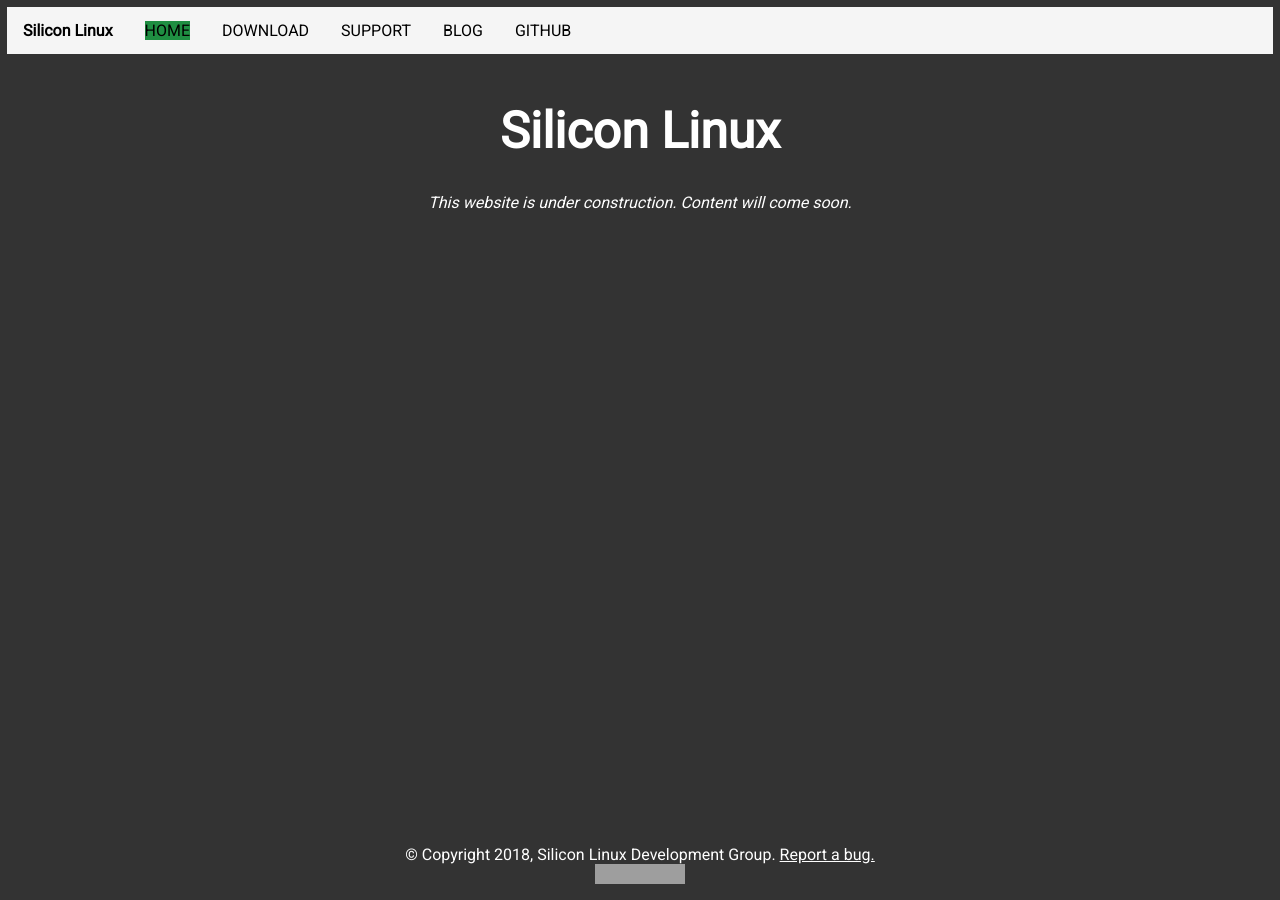
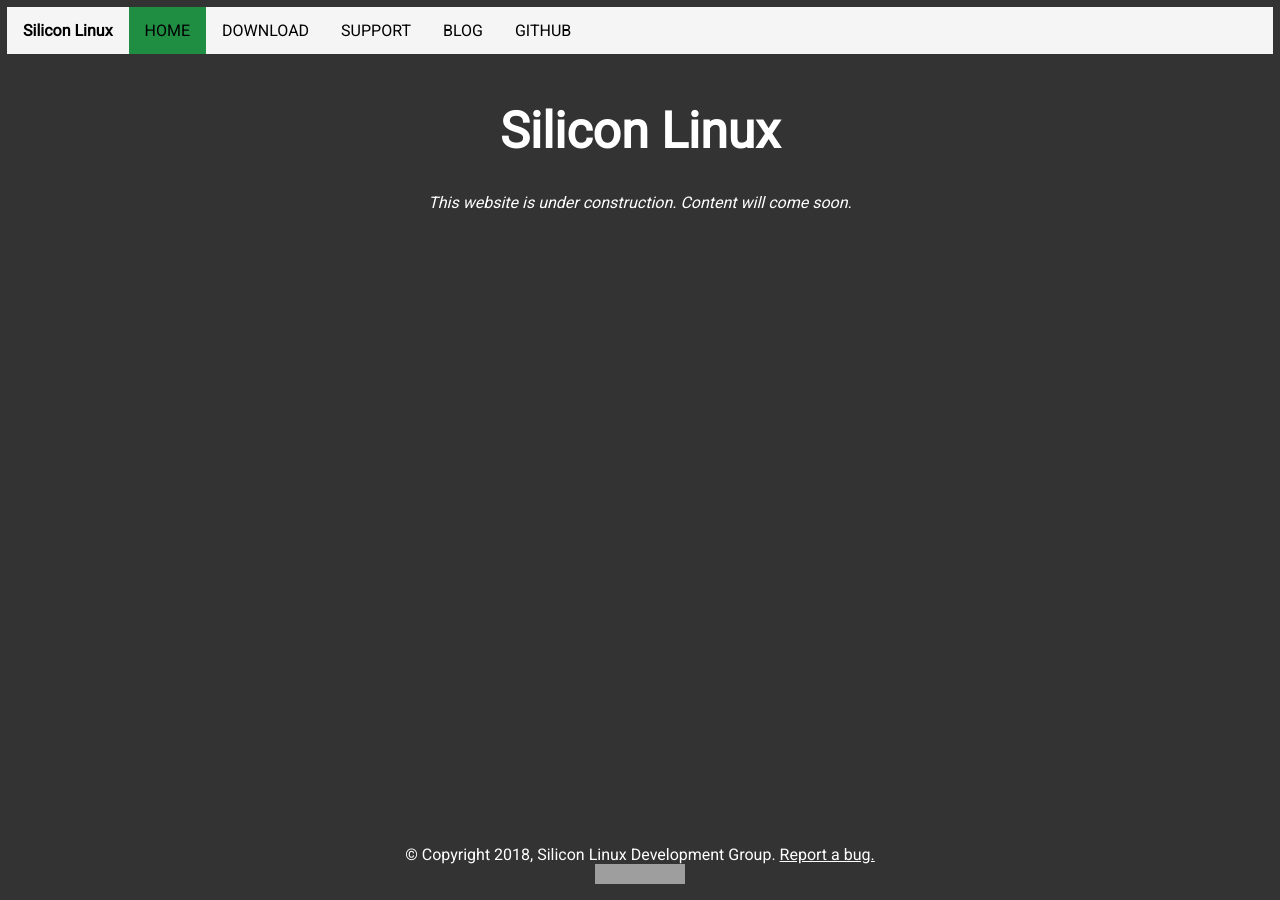
Before and after one commit to silicon-linux/silicon-linux.github.io, a Jekyll site: the page built from index.html, in a window 1280 px wide. Built offline with Jekyll 4.4.1, drawn with Linux system fonts in a browser that asks for light colours; grey boxes are pictures that could not be loaded.

Commit message:
fixed the navbar

```diff
--- a/_includes/navigator.html
+++ b/_includes/navigator.html
@@ -1,10 +1,10 @@
 <div id="navigation">
     <ul class="navbar">
       <li class="nav logo">Silicon Linux</li>
-      <li class="nav"><a class="nav" href="/" {% if page.url == "/" %}style="background-color: #1f8e42;"{% endif %}>HOME</a></li>
-      <li class="nav"><a class="nav"href="/download.html" {% if page.url == "/download.html" %}style="background-color: #1f8e42;"{% endif %}>DOWNLOAD</a></li>
-      <li class="nav"><a class="nav" href="/support.html" {% if page.url == "/support.html" %}style="background-color: #1f8e42;"{% endif %}>SUPPORT</a></li>
-      <li class="nav"><a class="nav" href="/blog.html" {% if page.url == "/blog.html" %}style="background-color: #1f8e42;"{% endif %}>BLOG</a></li>
+      <li class="nav" {% if page.url == "/" %}style="background-color: #1f8e42;"{% endif %}><a class="nav" href="/">HOME</a></li>
+      <li class="nav" {% if page.url == "/download.html" %}style="background-color: #1f8e42;"{% endif %}><a class="nav"href="/download.html">DOWNLOAD</a></li>
+      <li class="nav" {% if page.url == "/support.html" %}style="background-color: #1f8e42;"{% endif %}><a class="nav" href="/support.html">SUPPORT</a></li>
+      <li class="nav" {% if page.url == "/blog.html" %}style="background-color: #1f8e42;"{% endif %}><a class="nav" href="/blog.html">BLOG</a></li>
       <li class="nav"><a class="nav"href="https://github.com/silicon-linux">GITHUB</a></li>
     </ul>
   </div>
```
